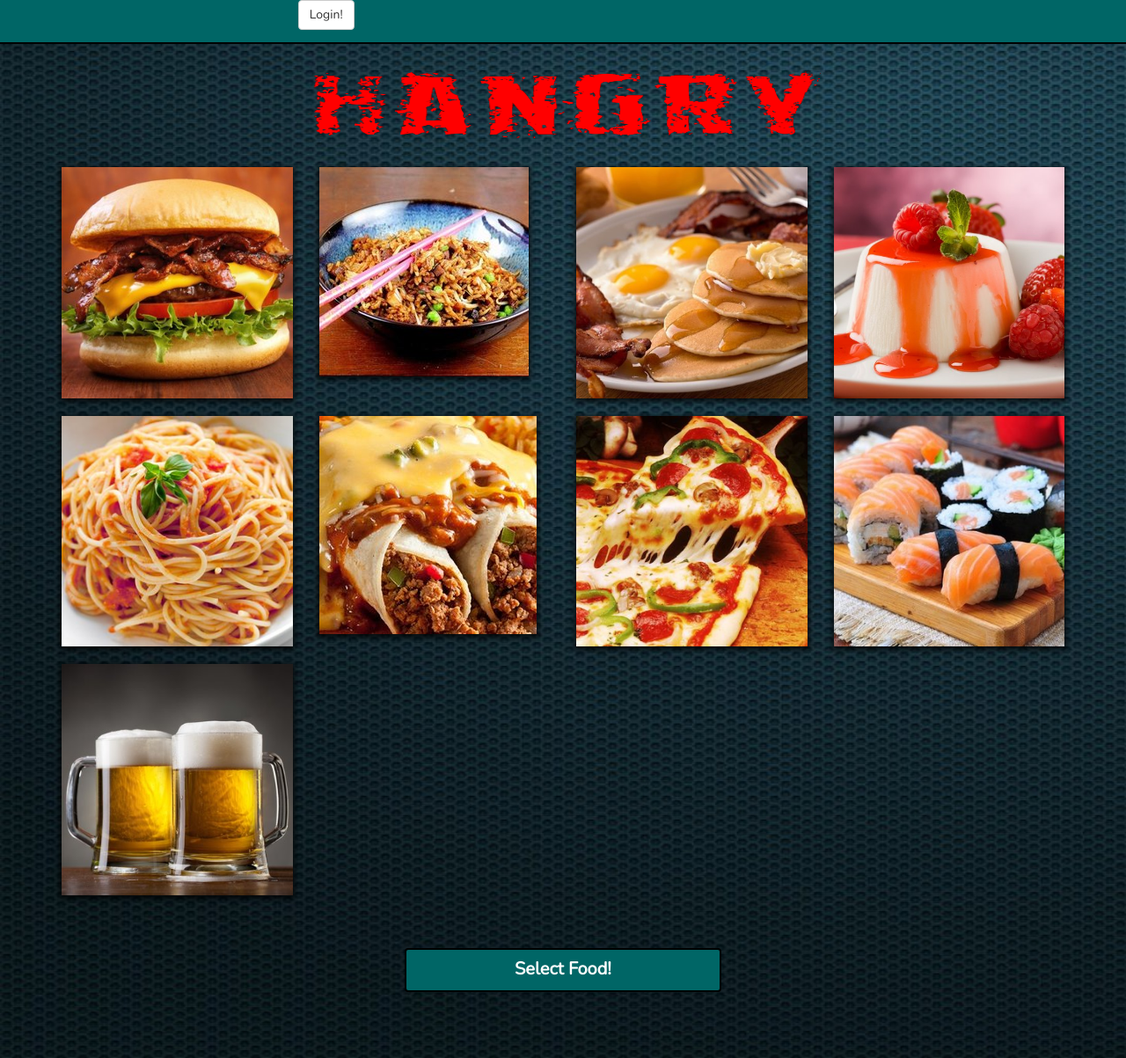
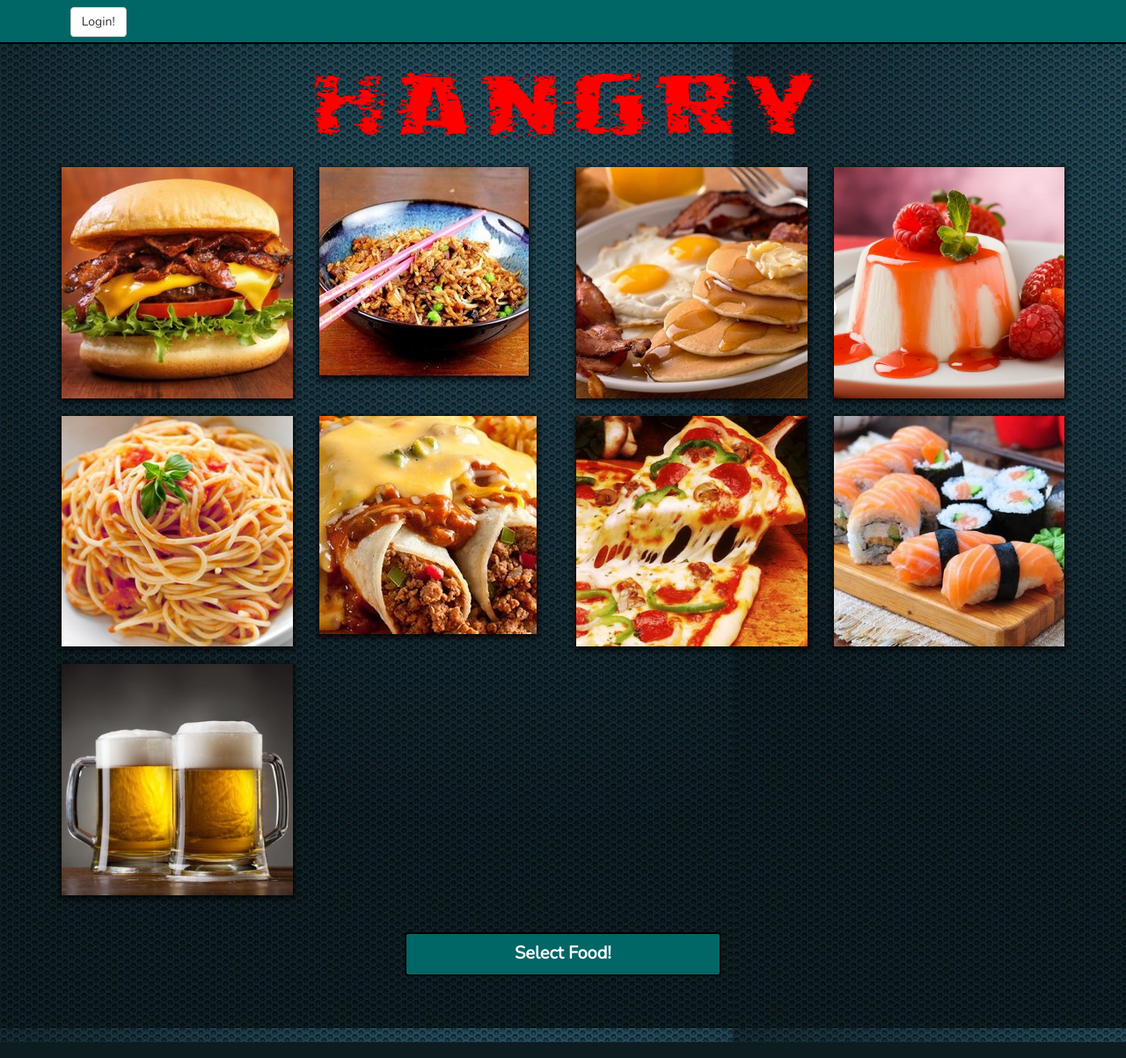
Before and after one commit to Wintermutate/Hangry, a PHP site: page / in a window 1280 px wide. Shown: the whole page at 88% size. Run offline with PHP 8.4, Linux system fonts and the light colour scheme; some libraries are stand-ins or nearby versions; some web fonts are replaced.

Commit message:
spacefillers 1a and 1b added

```diff
--- a/assets/css/style2.css
+++ b/assets/css/style2.css
@@ -31,8 +31,8 @@ body {
 	color: white;
 	font-family: 'Nunito', sans-serif;`
 	background-color:black;
-	background-image:url("../images/background.jpg");
-	background-size: 100% 100%;
+	background-image:url("../images/background4.jpg");
+/*	background-size: 100% 100%;*/
 }
 
 #poor {
@@ -63,7 +63,7 @@ body {
 }
 
 #row2 {
-	margin-top:40px;
+	margin-top:22px;
 }
 
 #walk {
@@ -149,7 +149,7 @@ h3 {
 }
 
 #container1{
-	width:50%;
+	width:90%;
 }
 
 #row6 {
@@ -172,6 +172,11 @@ h3 {
 	height:80px;
 }
 
-#spacefiller1a {
+#spacefiller1b {
 	height:30px;
 }
+
+#login {
+	margin-top:8px;
+	float:right;
+}
--- a/assets/javascript/app.JS
+++ b/assets/javascript/app.JS
@@ -89,6 +89,8 @@ $(document).ready(function(){
 			$("#row5").css("display","block");
 			$("#row6").css("display","block");
 			$("#spacefiller1").css("display","none");
+			$("#spacefiller1a").css("display","none");
+			$("#spacefiller1b").css("display","none");
 			$("#spacefiller2").css("display","block");
 			$("#spacefiller3").css("display","block");
 			$("#back").css("display","block");
--- a/index.html
+++ b/index.html
@@ -50,13 +50,13 @@
 
     <div class="row" id="spacefiller1"></div>
 
-    <div class="row">
+    <div class="row" id="spacefiller1a">
         <div class="col-md-3 col-sm-2 col-xs-2"></div>
         <div class="col-md-6 col-sm-8 col-xs-8" id="logo"></div>
         <div class="col-md-3 col-sm-2 col-xs-2"></div>
     </div>
 
-    <div class="row" id="spacefiller1a"></div>
+    <div class="row" id="spacefiller1b"></div>
 
     <div class="row" id="row1">
         <div class="col-md-3 col-sm-4 col-xs-4"><img class="img-responsive cuisine deselected" data-food="american" src="assets/images/american.jpg" alt="American"/></div>
```
Also changed, not shown: assets/images/background4.jpg.
